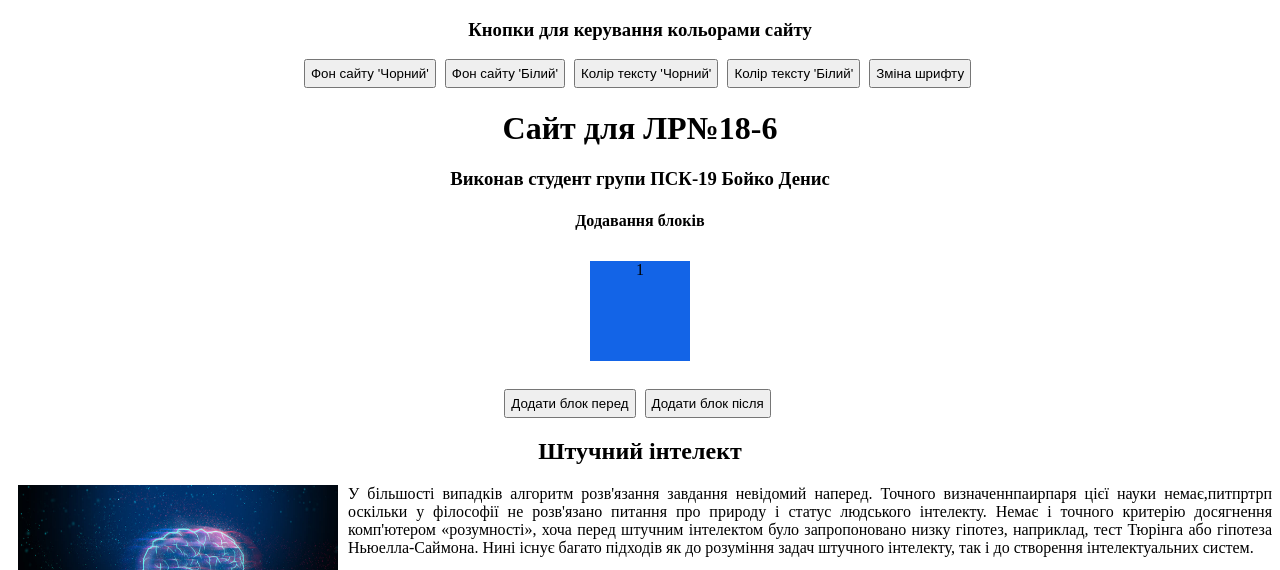
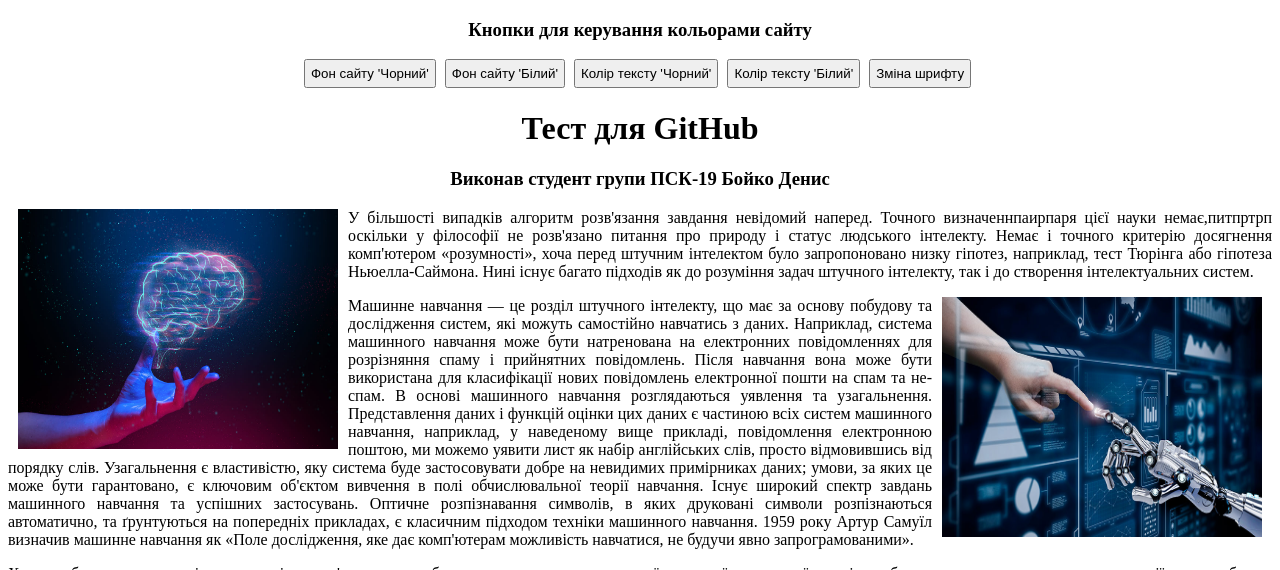
Before and after one commit to DNBOYKO/Test_Repository, a plain HTML site: page index.htm in a window 1280 px wide. Shown: the top 570 px of the page. Drawn offline with Linux system fonts and the light colour scheme.

Commit message:
Four commit

```diff
--- a/index.htm
+++ b/index.htm
@@ -4,26 +4,8 @@
   <meta charset="UTF-8">
   <meta http-equiv="X-UA-Compatible" content="IE=edge">
   <meta name="viewport" content="width=device-width, initial-scale=1.0">
-  <title>Самостійна робота</title>
+  <title>Тести залиття в GitHub</title>
   <style>
-    .container {
-      display: flex;
-      margin: 0 auto;
-      max-width: 500px;
-      flex-direction: column;
-      align-items: center;
-    }
-    .wrapper {
-      display: flex;
-    }
-    .block-div {
-      width: 10%;
-      min-width: 100px;
-      height: 100px;
-      text-align: center;
-      margin: 10px;
-      background-color: rgb(19, 100, 231);
-    }
     .style-button {
       margin-right: 5px;
       padding: 5px;
@@ -38,19 +20,8 @@
     <input class = "style-button" type="button" value="Колір тексту 'Чорний'" onclick="FontColor('black')">
     <input class = "style-button" type="button" value="Колір тексту 'Білий'" onclick="FontColor('white')">
     <input class = "style-button" type="button" value="Зміна шрифту" onclick="ChangeFonts()">
-    <h1>Сайт для ЛР№18-6</h1>
+    <h1>Тест для GitHub</h1>
     <h3>Виконав студент групи ПСК-19 Бойко Денис</h3>
-    <h4>Додавання блоків</h4>
-      <div class="container">
-        <div class = "wrapper" id = "blocks">
-          <div class = "block-div">1</div>
-        </div>
-      </div>
-      <br>
-      <input class = "style-button" type="button" value="Додати блок перед" onclick="AddBlockFirst()">
-      <input class = "style-button" type="button" value="Додати блок після" onclick="AddBlockEnd()"><br>
-      <h2>Штучний інтелект</h2>
-  </center>
   <img src="2.jpg" width = "320" height="240" align = "left" hspace = "10px">
   <p align = "justify">
     У більшості випадків алгоритм розв'язання завдання невідомий наперед.
```
